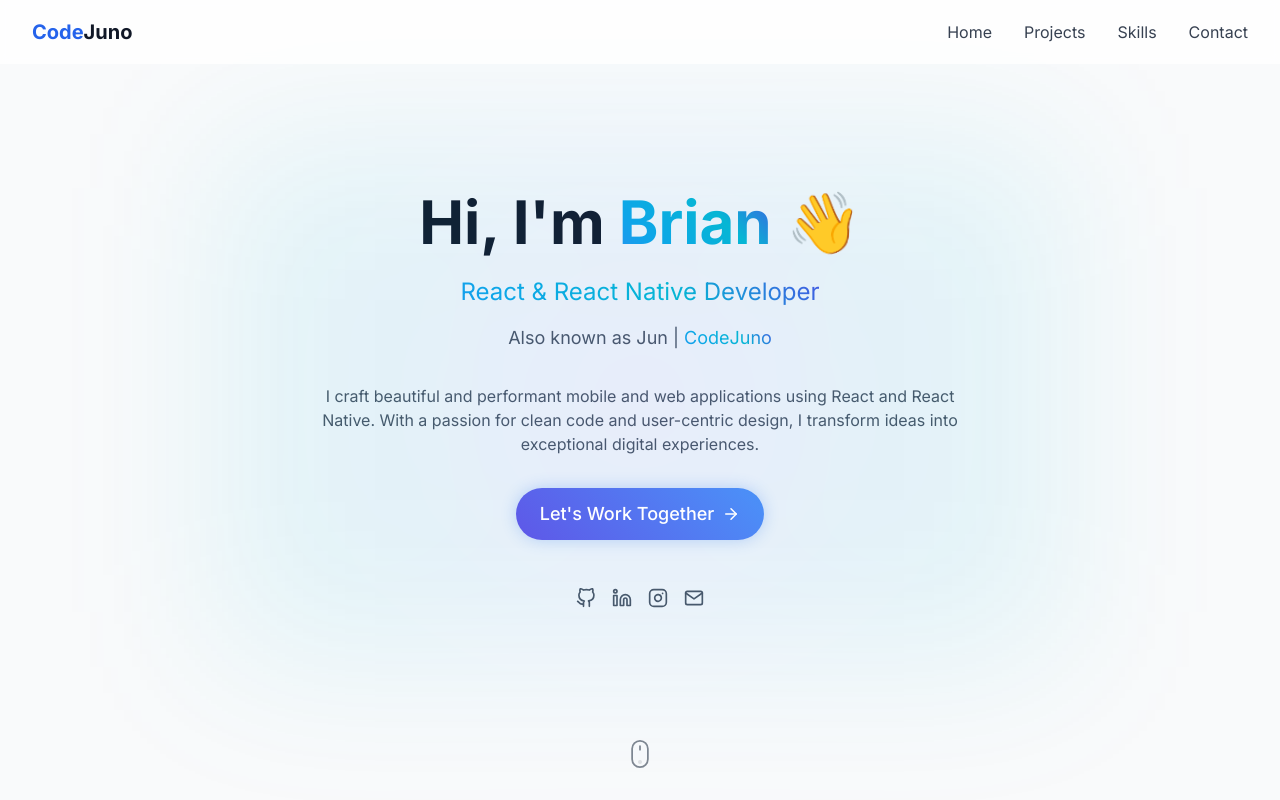
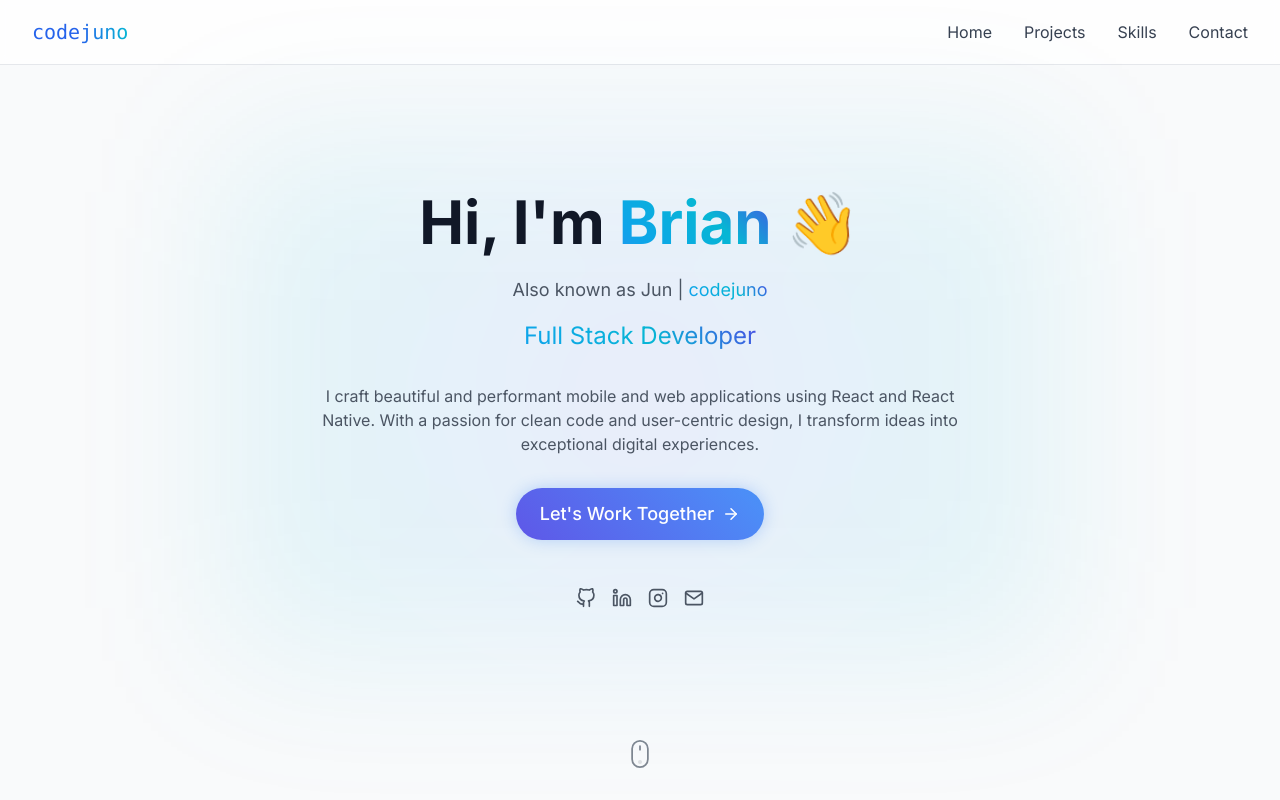
Before and after one commit to code-juno/code-juno-web, a Next.js app: page / in a window 1280 px wide. Shown: the top 800 px of the page. Built offline with nearby package versions, Linux system fonts and the light colour scheme.

Commit message:
updated links + cleanup

```diff
--- a/app/components/Navbar.tsx
+++ b/app/components/Navbar.tsx
@@ -4,23 +4,36 @@ import { useState } from "react";
 import Link from "next/link";
 import { motion } from "framer-motion";
 import { FiMenu, FiX } from "react-icons/fi";
+import { SECTION_IDS } from "@/app/constants";
 
 const navItems = [
   { name: "Home", href: "/" },
   { name: "Projects", href: "#projects" },
-  { name: "Skills", href: "#skills" },
-  { name: "Contact", href: "#contact" },
+  { name: "Skills", href: `#${SECTION_IDS.SKILLS}` },
+  { name: "Contact", href: `#${SECTION_IDS.CONTACT}` },
 ];
 
 export default function Navbar() {
   const [isOpen, setIsOpen] = useState(false);
 
   return (
-    <nav className="fixed top-0 w-full bg-white/80 dark:bg-gray-900/80 backdrop-blur-sm z-50">
+    <motion.nav
+      initial={{ y: -100 }}
+      animate={{ y: 0 }}
+      transition={{ duration: 0.5 }}
+      className="fixed top-0 w-full bg-white/80 dark:bg-gray-900/80 backdrop-blur-sm z-50 border-b border-gray-200 dark:border-gray-800"
+    >
       <div className="max-w-7xl mx-auto px-4 sm:px-6 lg:px-8">
         <div className="flex items-center justify-between h-16">
-          <Link href="/" className="font-bold text-xl">
-            <span className="text-blue-600 dark:text-blue-400">Code</span>Juno
+          <Link href="/" className="font-mono text-xl relative group">
+            <span className="text-blue-600 dark:text-blue-400">code</span>
+            <span className="bg-gradient-to-r from-blue-600 to-cyan-500 bg-clip-text text-transparent">
+              juno
+            </span>
+            <motion.div
+              className="absolute -bottom-1 left-0 w-0 h-0.5 bg-gradient-to-r from-blue-600 to-cyan-500 group-hover:w-full transition-all duration-300"
+              whileHover={{ width: "100%" }}
+            />
           </Link>
 
           {/* Desktop Navigation */}
@@ -29,9 +42,13 @@ export default function Navbar() {
               <Link
                 key={item.name}
                 href={item.href}
-                className="text-gray-700 dark:text-gray-300 hover:text-gray-900 dark:hover:text-white transition-colors"
+                className="relative group text-gray-700 dark:text-gray-300 hover:text-gray-900 dark:hover:text-white transition-colors"
               >
                 {item.name}
+                <motion.div
+                  className="absolute -bottom-1 left-0 w-0 h-0.5 bg-gradient-to-r from-blue-600 to-cyan-500 group-hover:w-full transition-all duration-300"
+                  whileHover={{ width: "100%" }}
+                />
               </Link>
             ))}
           </div>
@@ -40,7 +57,8 @@ export default function Navbar() {
           <div className="md:hidden">
             <button
               onClick={() => setIsOpen(!isOpen)}
-              className="text-gray-700 dark:text-gray-300 hover:text-gray-900 dark:hover:text-white"
+              className="text-gray-700 dark:text-gray-300 hover:text-gray-900 dark:hover:text-white p-2 rounded-lg hover:bg-gray-100 dark:hover:bg-gray-800 transition-colors"
+              aria-label={isOpen ? "Close menu" : "Open menu"}
             >
               {isOpen ? <FiX size={24} /> : <FiMenu size={24} />}
             </button>
@@ -49,19 +67,18 @@ export default function Navbar() {
       </div>
 
       {/* Mobile Navigation Menu */}
-      {isOpen && (
       <motion.div
-          initial={{ opacity: 0, y: -20 }}
-          animate={{ opacity: 1, y: 0 }}
-          exit={{ opacity: 0, y: -20 }}
-          className="md:hidden"
+        initial={{ opacity: 0, height: 0 }}
+        animate={{ opacity: isOpen ? 1 : 0, height: isOpen ? "auto" : 0 }}
+        transition={{ duration: 0.2 }}
+        className="md:hidden overflow-hidden"
       >
-          <div className="px-2 pt-2 pb-3 space-y-1 bg-white dark:bg-gray-900">
+        <div className="px-2 pt-2 pb-3 space-y-1 bg-white/95 dark:bg-gray-900/95 backdrop-blur-sm">
           {navItems.map((item) => (
             <Link
               key={item.name}
               href={item.href}
-                className="block px-3 py-2 text-gray-700 dark:text-gray-300 hover:text-gray-900 dark:hover:text-white transition-colors"
+              className="block px-3 py-2 rounded-lg text-gray-700 dark:text-gray-300 hover:text-gray-900 dark:hover:text-white hover:bg-gray-100 dark:hover:bg-gray-800 transition-colors"
               onClick={() => setIsOpen(false)}
             >
               {item.name}
@@ -69,7 +86,6 @@ export default function Navbar() {
           ))}
         </div>
       </motion.div>
-      )}
-    </nav>
+    </motion.nav>
   );
 }
--- a/app/components/sections/ContactSection.tsx
+++ b/app/components/sections/ContactSection.tsx
@@ -19,7 +19,7 @@ export default function ContactSection() {
             viewport={{ once: true }}
             className="max-w-3xl mx-auto"
           >
-            <h2 className="text-4xl font-bold mb-8 text-center bg-clip-text text-transparent bg-gradient-to-r from-indigo-500 via-blue-500 to-cyan-500">
+            <h2 className="text-3xl font-bold mb-12 text-center">
               Get in Touch
             </h2>
 
--- a/app/components/sections/HeroSection.tsx
+++ b/app/components/sections/HeroSection.tsx
@@ -29,7 +29,7 @@ export default function HeroSection() {
       <div className={styles.sectionBackground} />
       <div className={styles.sectionOverlay} />
 
-      <div className="px-4 sm:px-6 lg:px-8">
+      <div className="px-4 sm:px-6 lg:px-8 z-50">
         <div className="max-w-7xl mx-auto">
           <motion.div
             initial={{ opacity: 0, y: 20 }}
@@ -38,21 +38,29 @@ export default function HeroSection() {
             className={`text-center ${styles.textContainer}`}
           >
             <div className={styles.textBackground} />
-            <h1 className="text-4xl sm:text-5xl md:text-6xl font-bold mb-6">
+            <h1
+              className={`${styles.heroText} text-4xl sm:text-5xl md:text-6xl font-bold mb-6`}
+            >
               Hi, I&apos;m{" "}
               <span className={styles.gradientText}>{PERSONAL_INFO.NAME}</span>{" "}
               <span className={styles.wavingHand}>👋</span>
             </h1>
-            <p className="text-xl sm:text-2xl text-gray-600 dark:text-gray-400 mb-4">
-              <span className={styles.gradientText}>{PERSONAL_INFO.ROLE}</span>
-            </p>
-            <p className="text-lg text-gray-600 dark:text-gray-400 mb-8">
+            <p
+              className={`${styles.heroText} text-lg text-gray-600 dark:text-gray-400 mb-4`}
+            >
               Also known as {PERSONAL_INFO.ALIAS} |{" "}
               <span className={styles.gradientText}>
                 {PERSONAL_INFO.HANDLE}
               </span>
             </p>
-            <p className="max-w-2xl mx-auto text-gray-600 dark:text-gray-400 mb-8">
+            <p
+              className={`${styles.heroText} text-xl sm:text-2xl text-gray-600 dark:text-gray-400 mb-8`}
+            >
+              <span className={styles.gradientText}>{PERSONAL_INFO.ROLE}</span>
+            </p>
+            <p
+              className={`${styles.heroText} max-w-2xl mx-auto text-gray-600 dark:text-gray-400 mb-8`}
+            >
               {PERSONAL_INFO.BIO}
             </p>
 
@@ -73,7 +81,7 @@ export default function HeroSection() {
             </motion.div>
 
             {/* Social Links */}
-            <SocialLinks />
+            <SocialLinks className={styles.socialLinks} />
           </motion.div>
         </div>
       </div>
@@ -88,7 +96,7 @@ export default function HeroSection() {
           transition={{ duration: 0.3 }}
         >
           <a
-            href={`#${SECTION_IDS.SKILLS}`}
+            href={`#${SECTION_IDS.PROJECTS}`}
             className={`${styles.scrollIndicator} text-gray-600 dark:text-gray-400 hover:text-gray-900 dark:hover:text-white flex flex-col items-center gap-2`}
           >
             <BsMouse size={28} />
--- a/app/components/sections/Marquee.module.css
+++ b/app/components/sections/Marquee.module.css
@@ -50,6 +50,14 @@
     rgba(6, 182, 212, 0.15) 75%
   );
   animation: pulseGradient 8s ease-in-out infinite;
+}
+
+.heroText {
+  @apply relative z-10;
+}
+
+.socialLinks {
+  @apply relative z-10 flex justify-center gap-4;
 }
 
 .gradientText {
--- a/app/constants/index.ts
+++ b/app/constants/index.ts
@@ -1,20 +1,21 @@
 export const SOCIAL_LINKS = {
-  GITHUB: "https://github.com/codejuno",
-  LINKEDIN: "https://linkedin.com/in/codejuno",
-  INSTAGRAM: "https://instagram.com/codejuno",
-  EMAIL: "brian@codejuno.dev",
+  GITHUB: "https://github.com/code-juno",
+  LINKEDIN: "https://linkedin.com/in/brian-alldred-3a5662194",
+  INSTAGRAM: "https://www.instagram.com/junalldred/",
+  EMAIL: "bri_alldred@live.co.uk",
 };
 
 export const PERSONAL_INFO = {
   NAME: "Brian",
   ALIAS: "Jun",
-  HANDLE: "CodeJuno",
-  ROLE: "React & React Native Developer",
+  HANDLE: "codejuno",
+  ROLE: "Full Stack Developer",
   BIO: "I craft beautiful and performant mobile and web applications using React and React Native. With a passion for clean code and user-centric design, I transform ideas into exceptional digital experiences.",
 };
 
 export const SECTION_IDS = {
   SKILLS: "skills",
+  PROJECTS: "projects",
   CONTACT: "contact",
 };
 
```
Also changed, not shown: 1 other file (tests, documents, lock files or other folders). Lines whose indentation alone changed are shown as unchanged.
